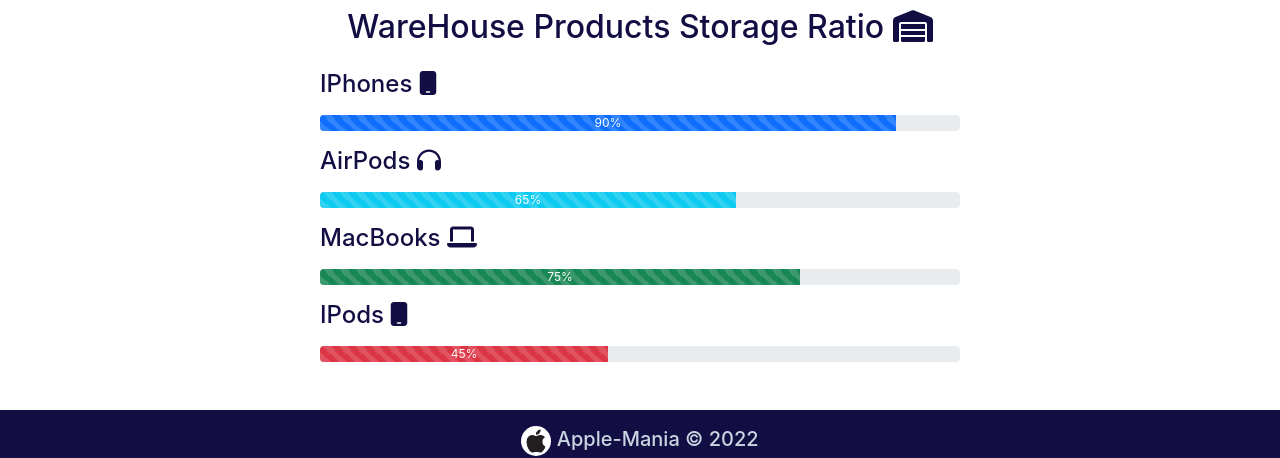
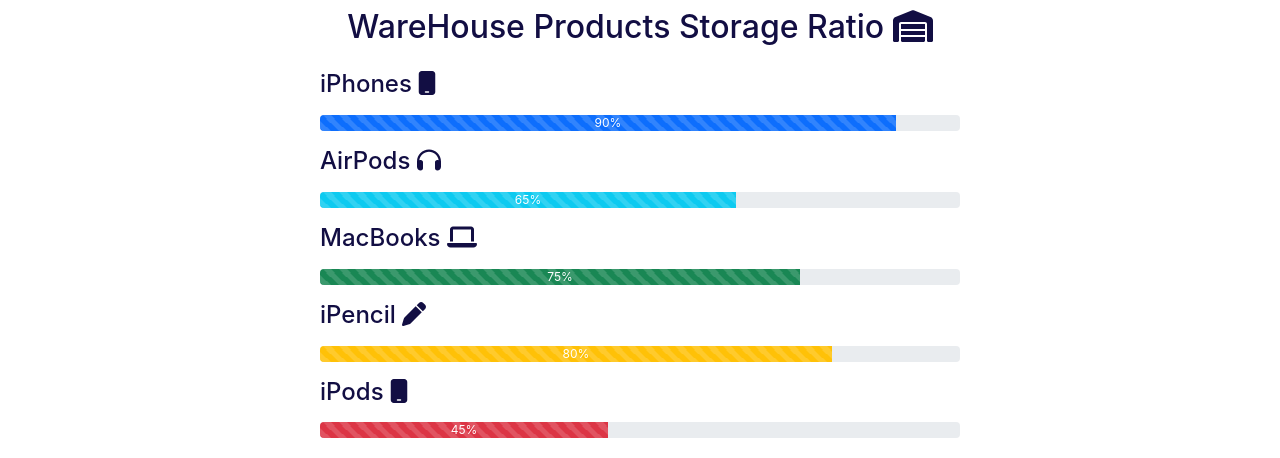
Before and after one commit to Tohidul29/Apple-Mania-Clientsite, a React (Create React App) app: page / in a window 1280 px wide. Shown: the part 1603-2061 px from the top of the page. Built offline with nearby package versions, Linux system fonts and the light colour scheme; no server answers.

Commit message:
second section updated

```diff
--- a/src/components/SecondSection/SecondSection.js
+++ b/src/components/SecondSection/SecondSection.js
@@ -1,6 +1,6 @@
 import React from 'react';
 import { FontAwesomeIcon } from '@fortawesome/react-fontawesome';
-import { faMobile, faLaptop, faHeadphones, faWarehouse } from '@fortawesome/free-solid-svg-icons'
+import { faMobile, faLaptop, faHeadphones, faWarehouse, faPen } from '@fortawesome/free-solid-svg-icons'
 import { ProgressBar } from 'react-bootstrap';
 import '../SecondSection/SecondSection.css'
 
@@ -8,13 +8,15 @@
     return (
         <div className='w-50 mx-auto mt-5 mb-5 text-color'>
             <h2 className='text-center main-head my-4'>WareHouse Products Storage Ratio <FontAwesomeIcon icon={faWarehouse}></FontAwesomeIcon></h2>
-            <h4>IPhones <FontAwesomeIcon icon={faMobile}></FontAwesomeIcon></h4>
+            <h4>iPhones <FontAwesomeIcon icon={faMobile}></FontAwesomeIcon></h4>
             <ProgressBar className='my-3' variant='primary' aria-valuemax={100} aria-valuemin={0} animated now={90} label={`${90}%`}/>
             <h4>AirPods <FontAwesomeIcon icon={faHeadphones}></FontAwesomeIcon></h4>
             <ProgressBar className='my-3' variant='info' aria-valuemax={100} aria-valuemin={0} animated now={65} label={`${65}%`}/>
             <h4>MacBooks <FontAwesomeIcon icon={faLaptop}></FontAwesomeIcon></h4>
             <ProgressBar className='my-3' variant='success' aria-valuemax={100} aria-valuemin={0} animated now={75} label={`${75}%`}/>
-            <h4>IPods <FontAwesomeIcon icon={faMobile}></FontAwesomeIcon></h4>
+            <h4>iPencil <FontAwesomeIcon icon={faPen}></FontAwesomeIcon></h4>
+            <ProgressBar className='my-3' variant='warning' aria-valuemax={100} aria-valuemin={0} animated now={80} label={`${80}%`}/>
+            <h4>iPods <FontAwesomeIcon icon={faMobile}></FontAwesomeIcon></h4>
             <ProgressBar className='my-3' variant='danger' aria-valuemax={100} aria-valuemin={0} animated now={45} label={`${45}%`}/>
         </div>
     );
```
